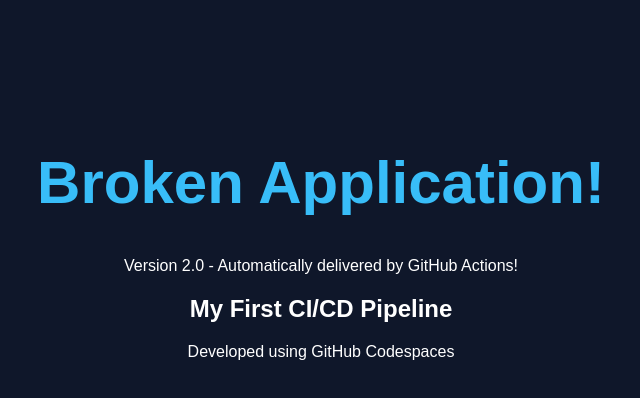
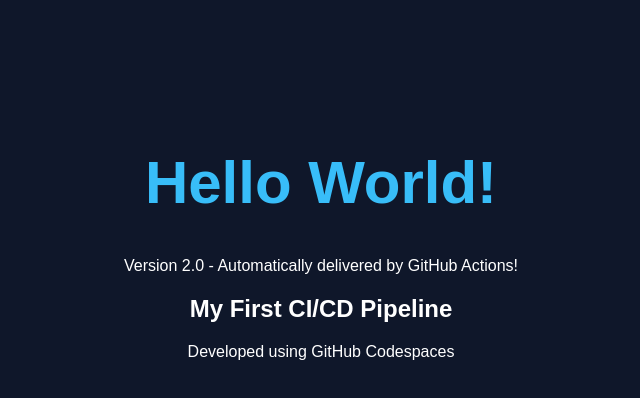
Before and after one commit to mhugoAdentis/hello-world, a plain HTML site: page index.html in a window 1280 px wide. Shown: the whole page, without its empty margins (319-959 px from the left). Drawn offline with Linux system fonts and the light colour scheme.

Commit message:
Revert "Simulate application failure"
This reverts commit edc82eece18b364efbb95b45293755ec023d79f4.

```diff
--- a/index.html
+++ b/index.html
@@ -19,7 +19,7 @@
     </style>
 </head>
 <body>
-    <h1>Broken Application!</h1>
+    <h1>Hello World!</h1>
     <p>Version 2.0 - Automatically delivered by GitHub Actions!</p>
     <h2>My First CI/CD Pipeline</h2>
     <p>Developed using GitHub Codespaces</p>
```
